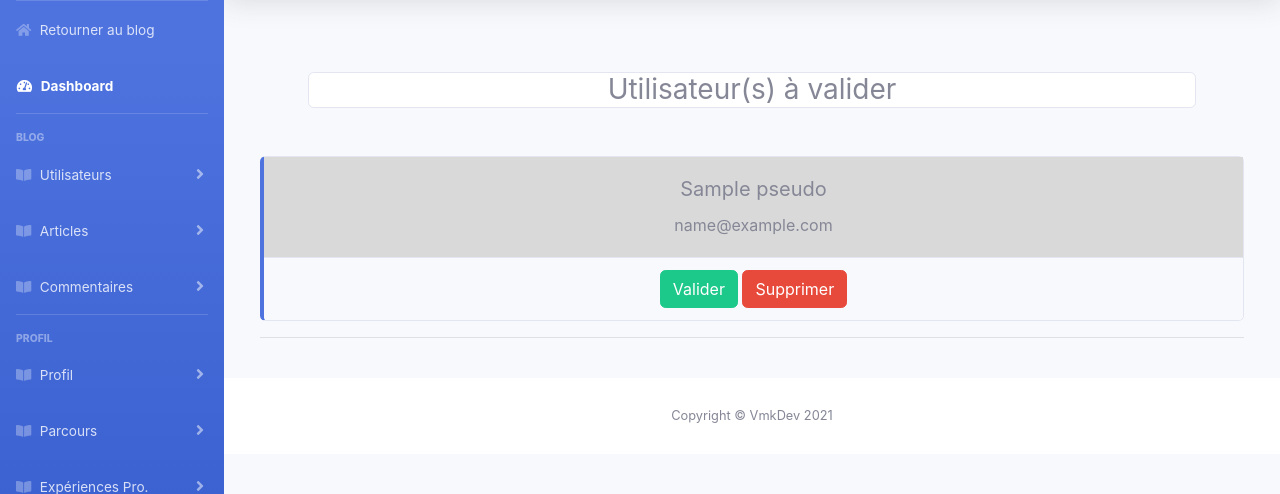
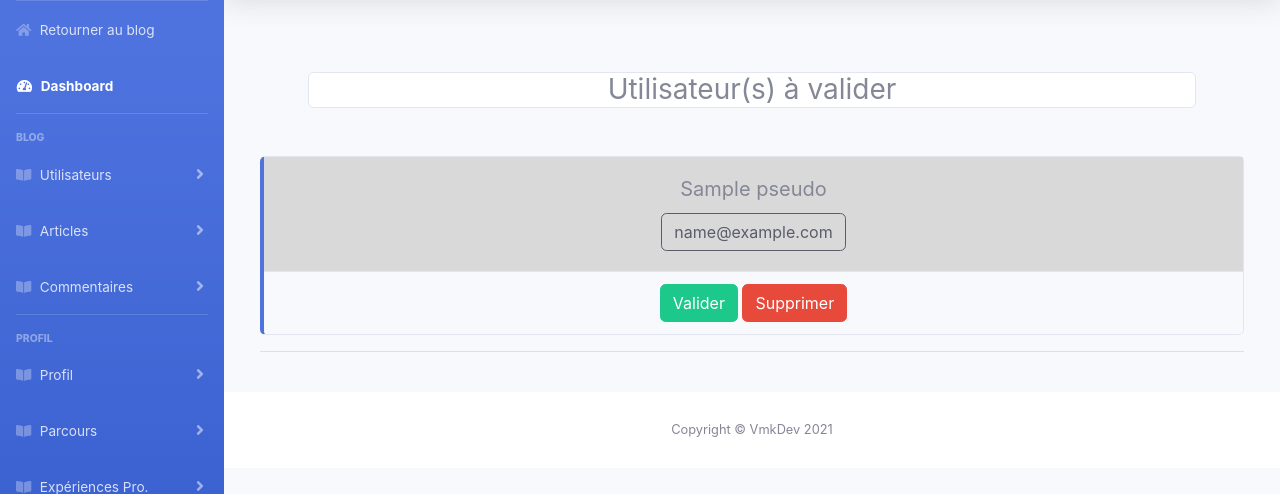
Before and after one commit to vanmarcke/ocr_projet5_blog, a PHP site: template view/admin_pending_users.twig in a window 1280 px wide. Shown: the part 70-564 px from the top of the page. Run offline with PHP 8.4, Linux system fonts and the light colour scheme; the template is opened without the code that fills it: most values are stand-ins (such as "Sample title", 1, 10 or a date in 2020); some libraries are stand-ins or nearby versions.

Commit message:
update diagrams

```diff
--- a/view/admin.twig
+++ b/view/admin.twig
@@ -17,7 +17,7 @@
 			<div class="card text-center border-left-primary">
 				<div class="card-body" style="background: #d9d9d9;">
 					<h5 class="card-title">{{pendingUser.pseudo}}</h5>
-					<p class="card-text">{{pendingUser.email}}</p>
+					<a href="mailto:{{pendingUser.email}}" class="btn btn-outline-dark">{{pendingUser.email}}</a>
 				</div>
 				<form class="card-footer" method="post" action="Administration">
 					<button class="btn btn-success" type="submit" name="idValidateUser" value="{{pendingUser.id}}">Valider</button>
--- a/view/admin_pending_users.twig
+++ b/view/admin_pending_users.twig
@@ -15,7 +15,7 @@
 			<div class="card text-center border-left-primary">
 				<div class="card-body" style="background: #d9d9d9;">
 					<h5 class="card-title">{{pendingUser.pseudo}}</h5>
-					<p class="card-text">{{pendingUser.email}}</p>
+					<a href="mailto:{{pendingUser.email}}" class="btn btn-outline-dark">{{pendingUser.email}}</a>
 				</div>
 				<form class="card-footer" method="post" action="admin-pending-users">
 					<button class="btn btn-success" type="submit" name="idValidateUser" value="{{pendingUser.id}}">Valider</button>
```
Also changed, not shown: diagrammes/Sequence_Diagram_Gestion_commentaire.png, diagrammes/Sequence_Diagram_Inscription_Connexion.png (added), diagrammes/Use_Case_Gestion_commentaire.png, diagrammes/Use_Case_Inscription_Connexion.png (added).
